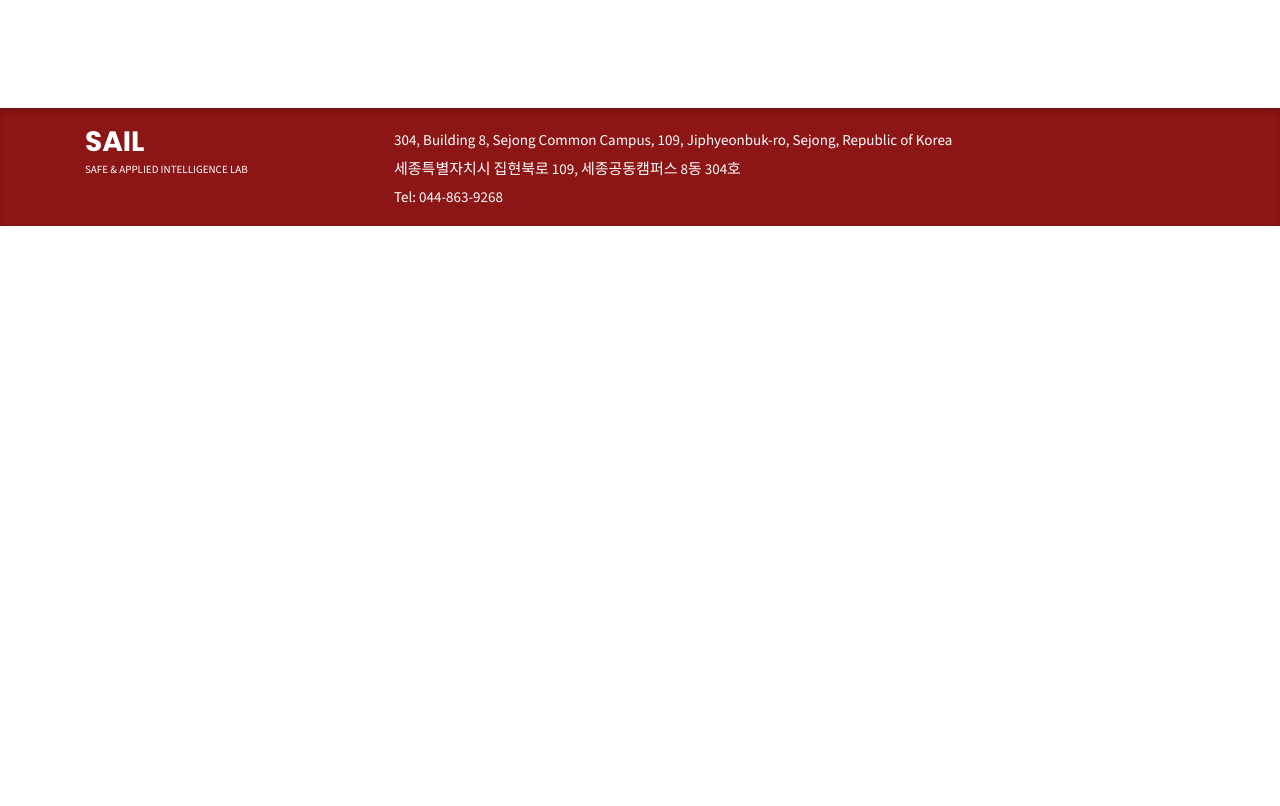
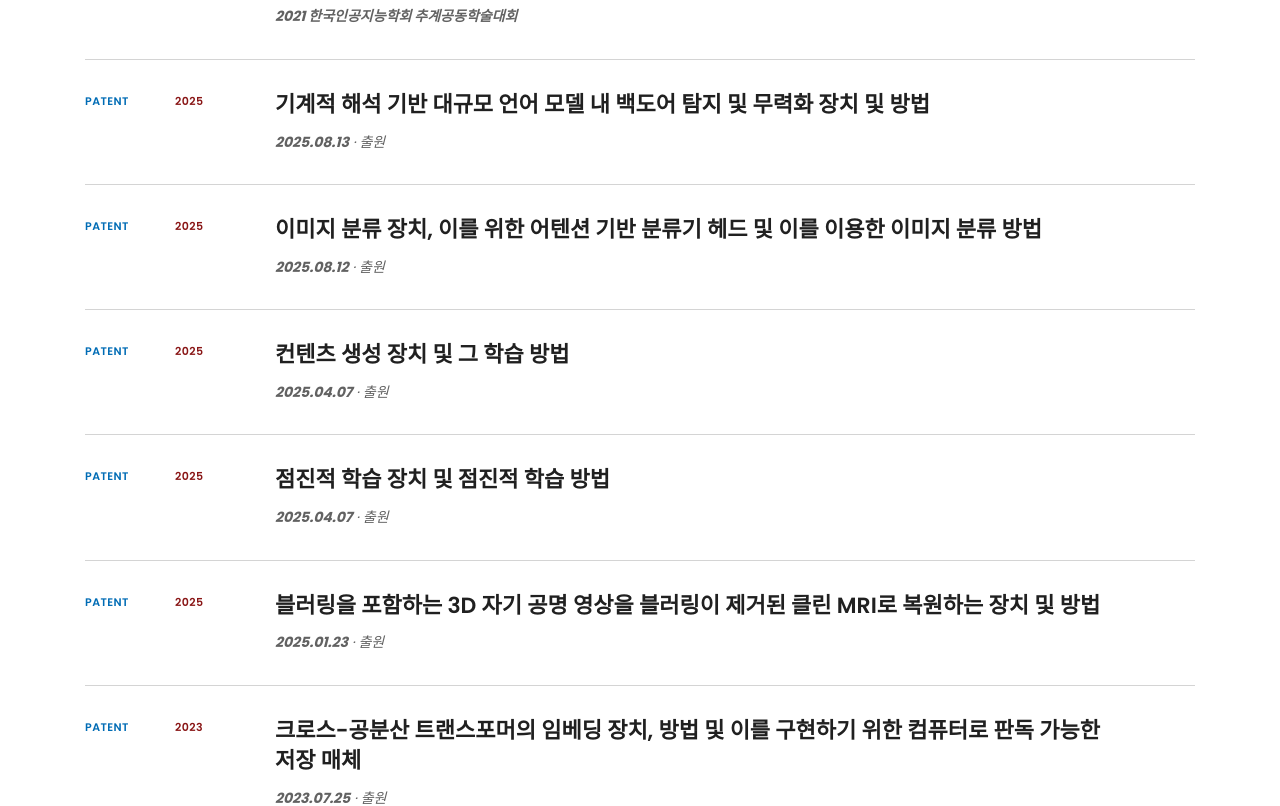
Before and after one commit to sail-hanbat/sail-hanbat.github.io, a Next.js app: page /publications/domestic in a window 1280 px wide. Shown: the part 1481-2287 px from the top of the page. Before the commit the page ends 1707 px from the top, so only its background shows below. Built offline with nearby package versions, Linux system fonts and the light colour scheme.

Commit message:
Add publication filters and patents

```diff
--- a/app/globals.css
+++ b/app/globals.css
@@ -731,6 +731,50 @@ li {
 }
 
 /* Publication records */
+.publication-filters {
+  display: flex;
+  flex-wrap: wrap;
+  gap: 28px;
+  margin-bottom: 34px;
+  border-bottom: 1px solid #cfcfcf;
+}
+
+.publication-filter {
+  margin-bottom: -1px;
+  border: 0;
+  border-bottom: 3px solid transparent;
+  background: transparent;
+  color: #555;
+  cursor: pointer;
+  padding: 0 0 12px;
+  font: inherit;
+  font-size: 15px;
+  font-weight: 500;
+}
+
+.publication-filter span {
+  margin-left: 3px;
+  color: #777;
+  font-size: 12px;
+  font-weight: 400;
+}
+
+.publication-filter:hover,
+.publication-filter:focus-visible,
+.publication-filter.active {
+  color: var(--sail-red);
+}
+
+.publication-filter:focus-visible {
+  outline: 2px solid rgba(140, 21, 21, 0.25);
+  outline-offset: 4px;
+}
+
+.publication-filter.active {
+  border-bottom-color: var(--sail-red);
+  font-weight: 600;
+}
+
 .publication-list {
   margin: 0;
   border-top: 2px solid #222;
--- a/app/publications/domestic/page.tsx
+++ b/app/publications/domestic/page.tsx
@@ -52,6 +52,55 @@ const publications: Publication[] = [
     conference: '한국인공지능학회 추계공동학술대회',
     yearFirst: true,
   },
+  {
+    year: '2025',
+    type: 'Patent',
+    title: '기계적 해석 기반 대규모 언어 모델 내 백도어 탐지 및 무력화 장치 및 방법',
+    date: '2025.08.13',
+    status: 'Filed',
+  },
+  {
+    year: '2025',
+    type: 'Patent',
+    title: '이미지 분류 장치, 이를 위한 어텐션 기반 분류기 헤드 및 이를 이용한 이미지 분류 방법',
+    date: '2025.08.12',
+    status: 'Filed',
+  },
+  {
+    year: '2025',
+    type: 'Patent',
+    title: '컨텐츠 생성 장치 및 그 학습 방법',
+    date: '2025.04.07',
+    status: 'Filed',
+  },
+  {
+    year: '2025',
+    type: 'Patent',
+    title: '점진적 학습 장치 및 점진적 학습 방법',
+    date: '2025.04.07',
+    status: 'Filed',
+  },
+  {
+    year: '2025',
+    type: 'Patent',
+    title: '블러링을 포함하는 3D 자기 공명 영상을 블러링이 제거된 클린 MRI로 복원하는 장치 및 방법',
+    date: '2025.01.23',
+    status: 'Filed',
+  },
+  {
+    year: '2023',
+    type: 'Patent',
+    title: '크로스-공분산 트랜스포머의 임베딩 장치, 방법 및 이를 구현하기 위한 컴퓨터로 판독 가능한 저장 매체',
+    date: '2023.07.25',
+    status: 'Filed',
+  },
+  {
+    year: '2021',
+    type: 'Patent',
+    title: '2차원 손뼈 투영 이미지로부터 회전된 2차원 손뼈 투영 이미지 생성 방법, 이를 수행하기 위한 기록 매체 및 장치',
+    date: '2021.12.21',
+    status: 'Issued',
+  },
 ];
 
 export default function DomesticPublicationsPage() {
--- a/components/publication-list.tsx
+++ b/components/publication-list.tsx
@@ -1,9 +1,14 @@
-import type { ReactNode } from 'react';
+'use client';
+
+import { useState, type ReactNode } from 'react';
+
+type PublicationType = 'Journal' | 'Conference' | 'Patent';
+type PublicationFilter = 'All' | PublicationType;
 
 type PublicationBase = {
   year: string;
   title: string;
-  authors: ReactNode;
+  authors?: ReactNode;
 };
 
 type JournalPublication = PublicationBase & {
@@ -18,11 +23,21 @@ type ConferencePublication = PublicationBase & {
   presentation?: 'Findings' | 'Oral' | 'Spotlight' | 'Special Track' | 'Workshop';
 };
 
-export type Publication = JournalPublication | ConferencePublication;
+type PatentPublication = PublicationBase & {
+  type: 'Patent';
+  date: string;
+  status: 'Filed' | 'Issued';
+};
+
+export type Publication = JournalPublication | ConferencePublication | PatentPublication;
 
 function formatPublicationVenue(publication: Publication) {
   if (publication.type === 'Journal') {
     return publication.journal;
+  }
+
+  if (publication.type === 'Patent') {
+    return publication.date;
   }
 
   return publication.yearFirst
@@ -31,22 +46,56 @@ function formatPublicationVenue(publication: Publication) {
 }
 
 export function PublicationList({ publications }: { publications: Publication[] }) {
+  const [filter, setFilter] = useState<PublicationFilter>('All');
+  const filters: PublicationFilter[] = ['All', 'Journal', 'Conference', 'Patent'];
+  const counts = publications.reduce<Record<PublicationType, number>>(
+    (result, publication) => ({
+      ...result,
+      [publication.type]: result[publication.type] + 1,
+    }),
+    { Journal: 0, Conference: 0, Patent: 0 },
+  );
+  const availableFilters = filters.filter((item) => item === 'All' || counts[item] > 0);
+  const visiblePublications = filter === 'All'
+    ? publications
+    : publications.filter((publication) => publication.type === filter);
+
   return (
+    <div className="publication-browser">
+      <div className="publication-filters" role="group" aria-label="Filter publications by type">
+        {availableFilters.map((item) => {
+          const count = item === 'All' ? publications.length : counts[item];
+
+          return (
+            <button
+              className={`publication-filter${filter === item ? ' active' : ''}`}
+              type="button"
+              aria-pressed={filter === item}
+              onClick={() => setFilter(item)}
+              key={item}
+            >
+              {item} <span>({count})</span>
+            </button>
+          );
+        })}
+      </div>
       <ol className="publication-list">
-      {publications.map((publication) => (
+        {visiblePublications.map((publication) => (
           <li className="publication-item" key={`${publication.year}-${publication.title}`}>
             <div className="publication-meta">
               <span>{publication.type}</span>
               <time>{publication.year}</time>
             </div>
             <h2>{publication.title}</h2>
-          <p className="publication-authors">{publication.authors}</p>
+            {publication.authors && <p className="publication-authors">{publication.authors}</p>}
             <p className="publication-venue">
               <strong>{formatPublicationVenue(publication)}</strong>
               {publication.type === 'Conference' && publication.presentation && ` · ${publication.presentation}`}
+              {publication.type === 'Patent' && ` · ${publication.status === 'Filed' ? '출원' : '등록'}`}
             </p>
           </li>
         ))}
       </ol>
+    </div>
   );
 }
```
Also changed, not shown: 72 other files (tests, documents, lock files or other folders). Lines whose indentation alone changed are shown as unchanged.
